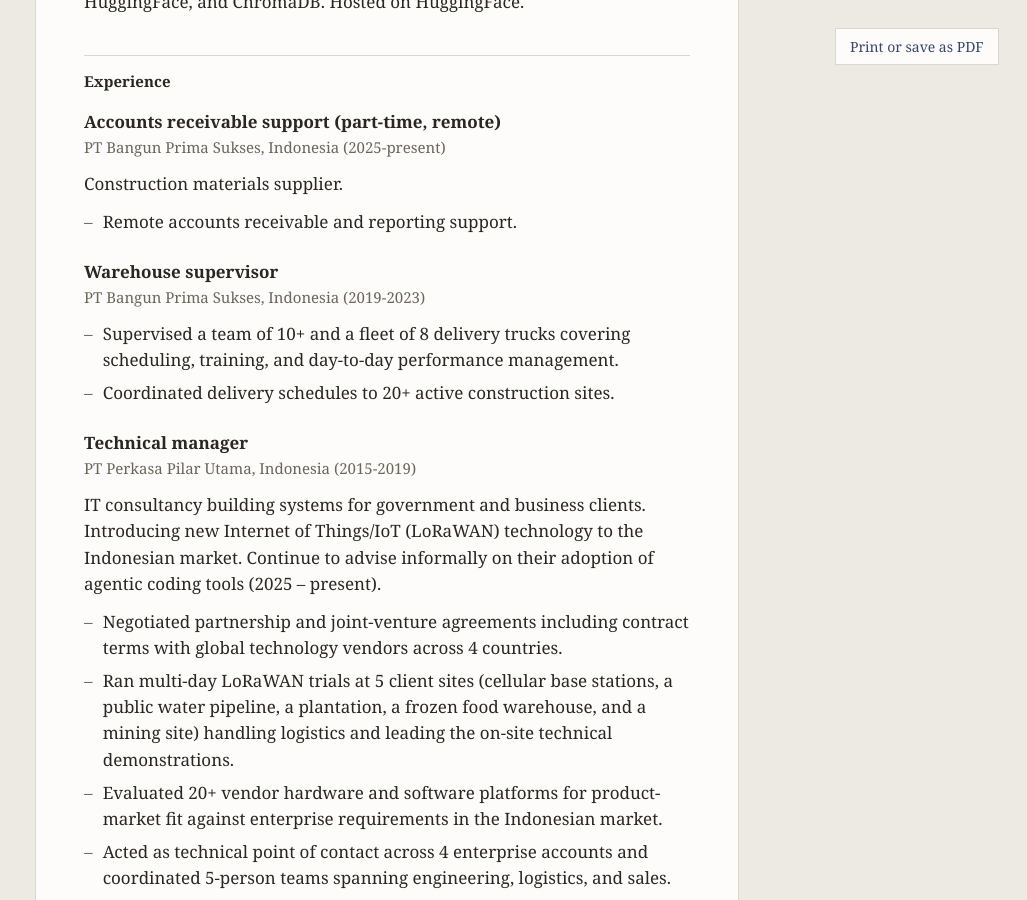
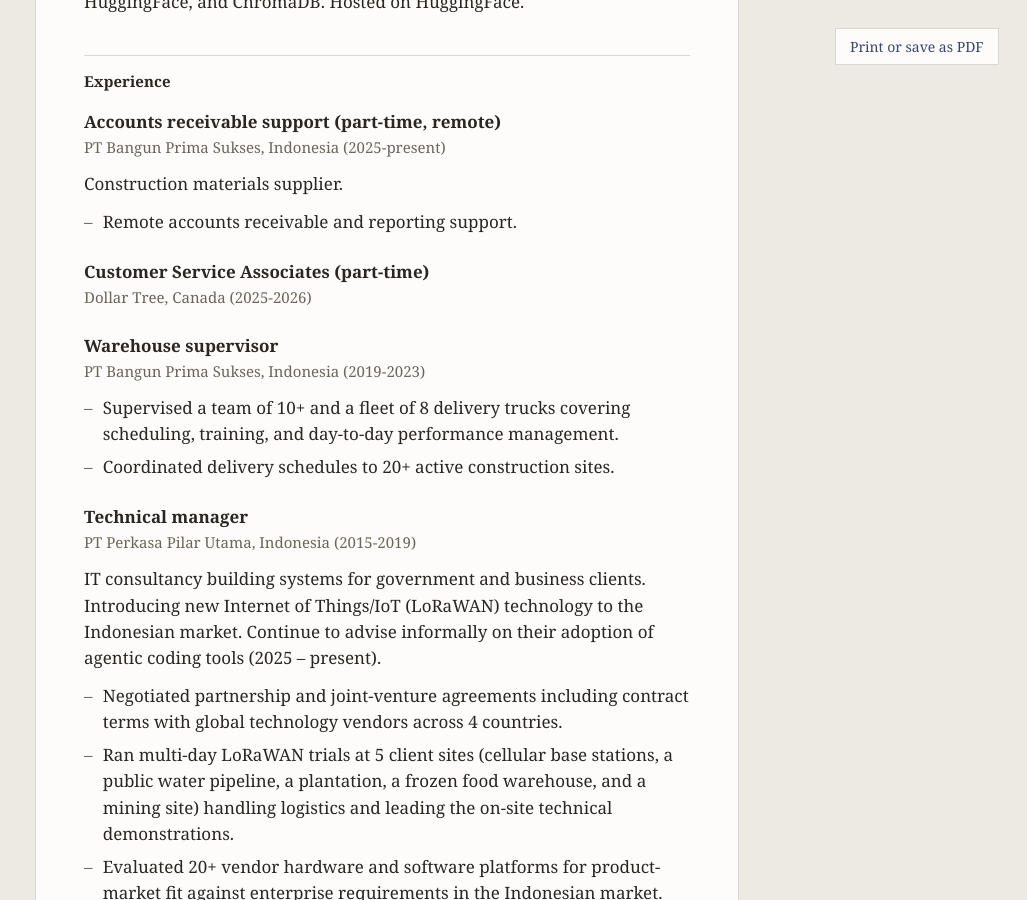
Before and after one commit to alvinlitani/alvinlitani.github.io, a Jekyll site: the page built from index.md, in a window 1280 px wide and 900 px high, scrolled down 1382 px. Shown: the whole window, without its empty margins (253-1280 px from the left). Built offline with Jekyll 4.4.1, drawn with Linux system fonts in a browser that asks for light colours.

```diff
--- a/index.md
+++ b/index.md
@@ -42,6 +42,9 @@ Construction materials supplier.
 
 - Remote accounts receivable and reporting support.
 
+### Customer Service Associates (part-time)
+*Dollar Tree, Canada (2025-2026)*
+
 ### Warehouse supervisor
 *PT Bangun Prima Sukses, Indonesia (2019-2023)*
 
@@ -81,13 +84,13 @@ Early-stage startup with no dedicated technical support for the sales team.
 
 ## Education
 
-### Graduate Certificate in Artificial Intelligence Software Development
+**Graduate Certificate in Artificial Intelligence Software Development**
 *Algonquin College, Ontario (2024-2025)*
 
-### Graduate Certificate in Supply Chain Management
+**Graduate Certificate in Supply Chain Management**
 *Algonquin College, Ontario (2023-2024)*
 
-### Bachelor of Computer Science and Technology
+**Bachelor of Computer Science and Technology**
 *University of Sydney, Australia (2008-2011)*
 
 ## Skills
```
